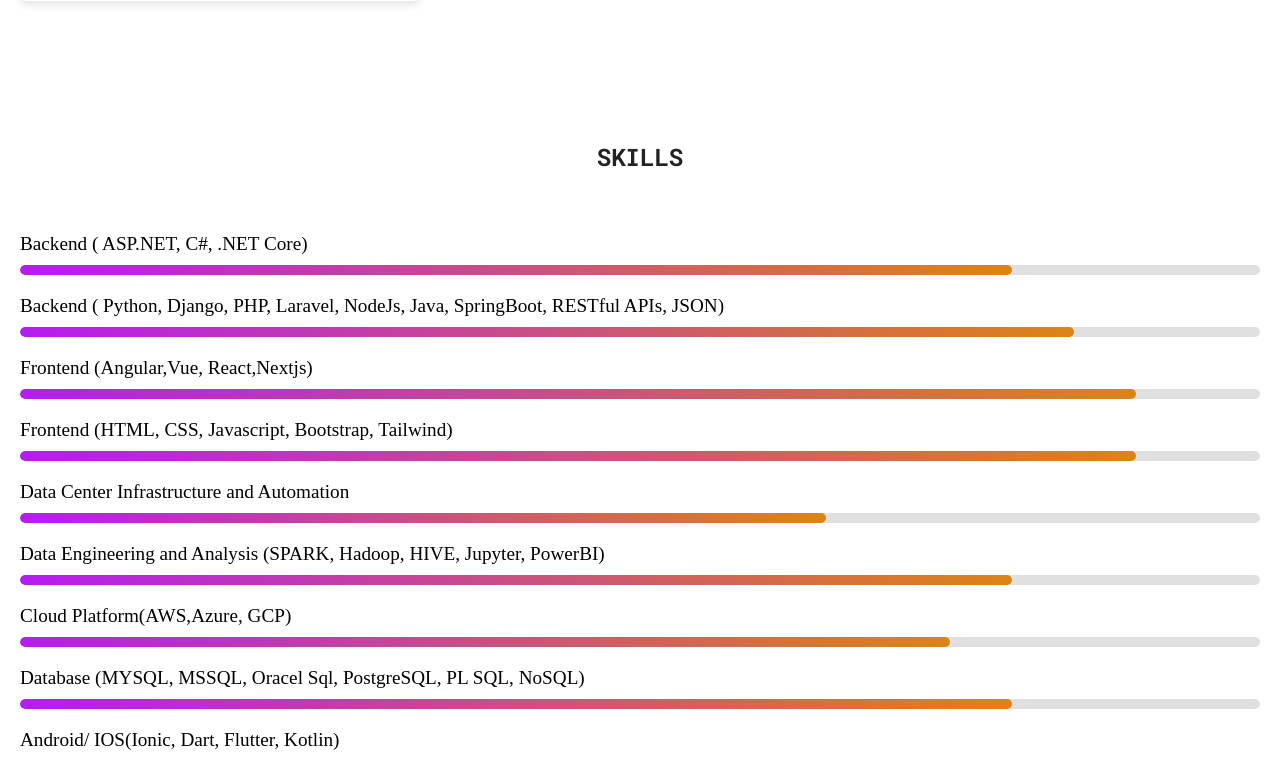
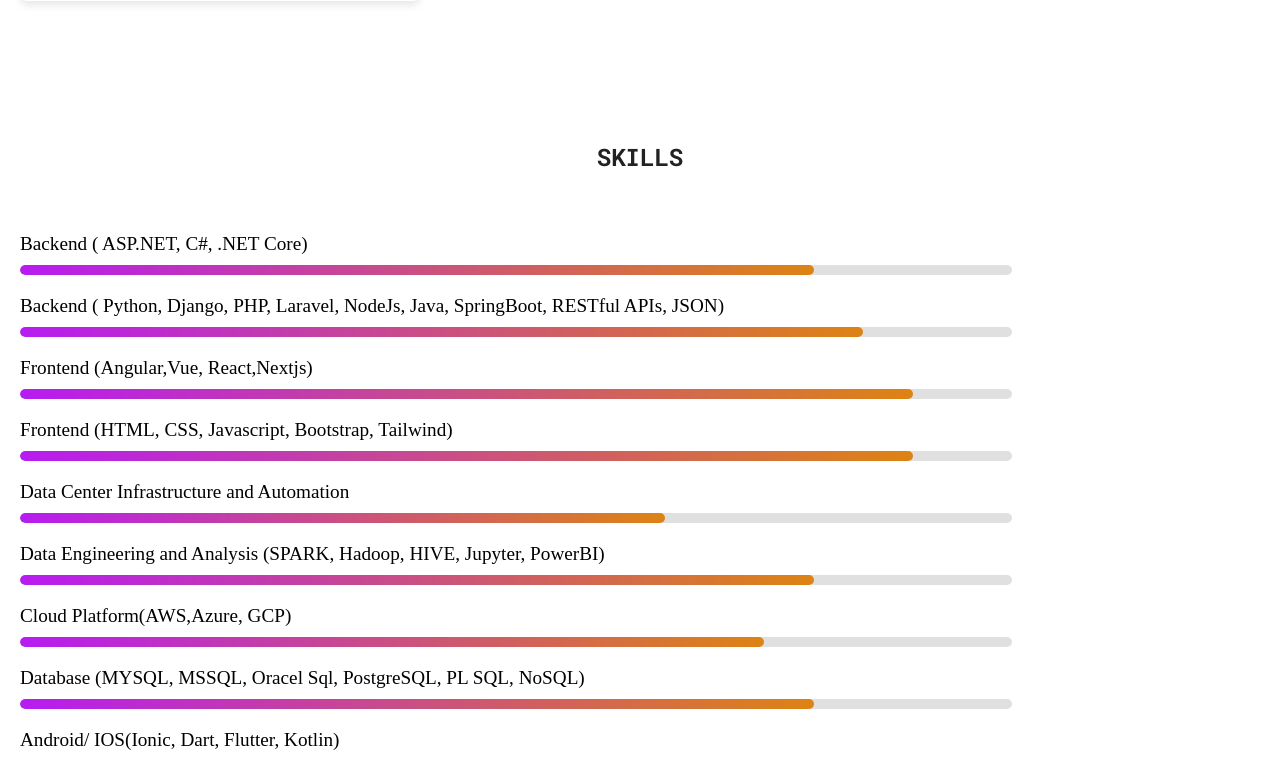
Before and after one commit to zinmyoswe/react-portfolio, a React (Vite) app: page / in a window 1280 px wide. Shown: the part 4056-4815 px from the top of the page. Built offline with nearby package versions, Linux system fonts and the light colour scheme.

Commit message:
update progressbar
update progressbar

```diff
--- a/src/sections/Skills/SkillsStyles.module.css
+++ b/src/sections/Skills/SkillsStyles.module.css
@@ -75,7 +75,7 @@
   }
 
   .progressBar {
-    width: 100%; /* Slightly increase progress bar width for laptops */
+    width: 80%; /* Slightly increase progress bar width for laptops */
   }
 }
 
```
